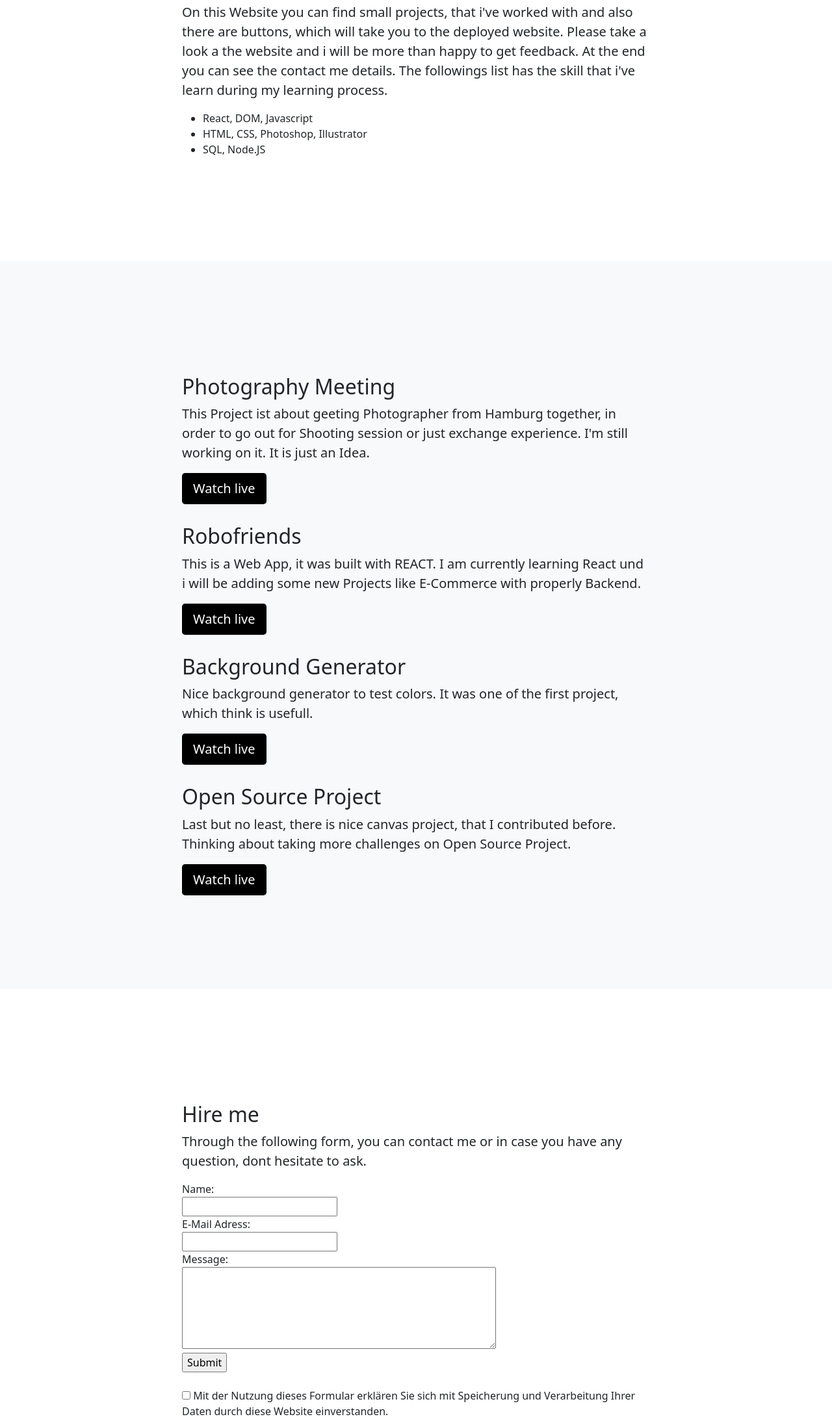
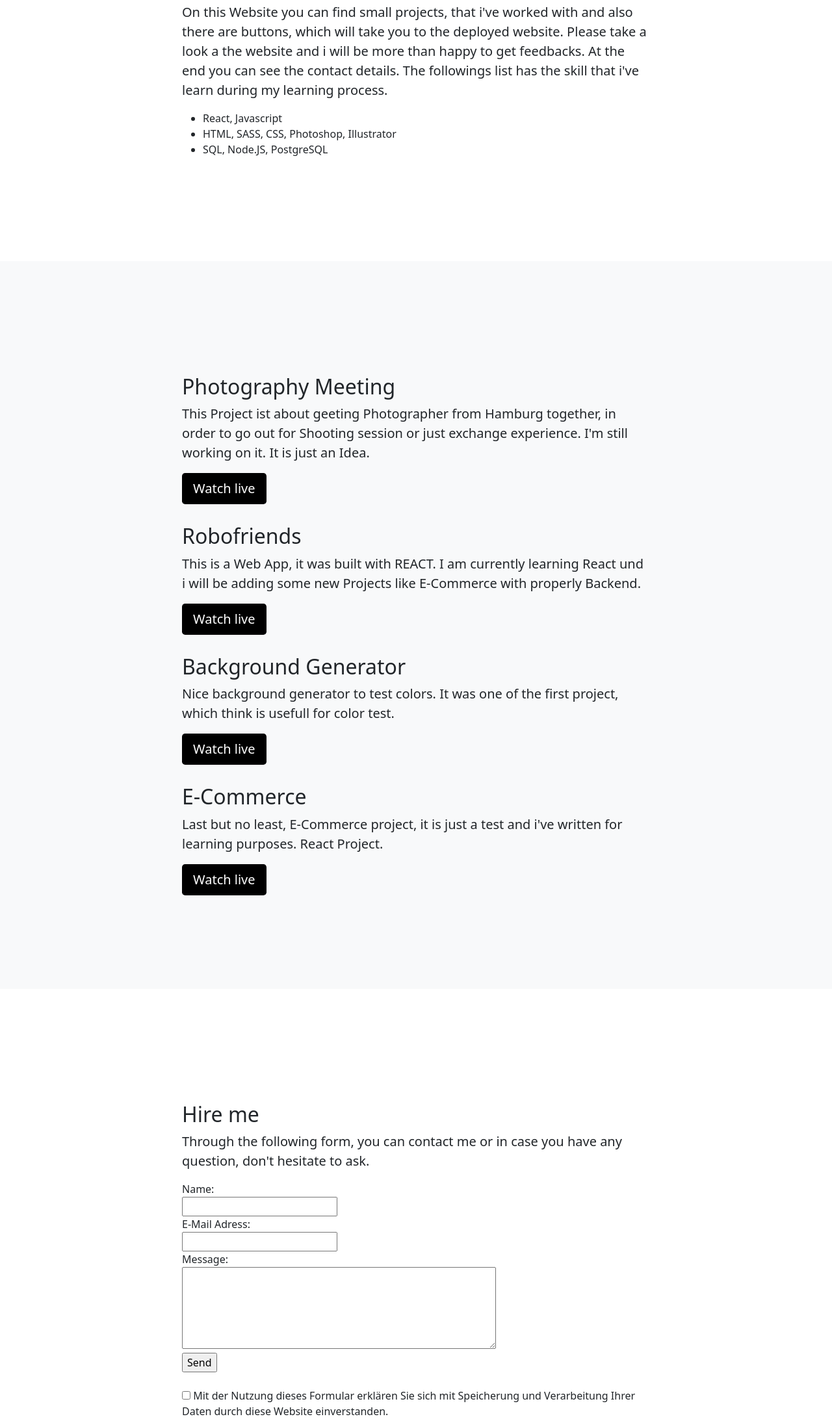
Before and after one commit to jgonz19/portfolio, a plain HTML site: page index.html in a window 1280 px wide. Shown: the part 610-2797 px from the top of the page at 65% size. Drawn offline with nearby package versions, Linux system fonts and the light colour scheme.

Commit message:
adding new project and linked and github

```diff
--- a/index.html
+++ b/index.html
@@ -43,11 +43,11 @@
                 <div class="row gx-4 justify-content-center">
                     <div class="col-lg-8">
                         <h2>About this page</h2>
-                        <p class="lead">On this Website you can find small projects, that i've worked with and also there are buttons, which will take you to the deployed website. Please take a look a the website and i will be more than happy to get feedback. At the end you can see the contact me details. The followings list has the skill that i've learn during my learning process.</p>
+                        <p class="lead">On this Website you can find small projects, that i've worked with and also there are buttons, which will take you to the deployed website. Please take a look a the website and i will be more than happy to get feedbacks. At the end you can see the contact details. The followings list has the skill that i've learn during my learning process.</p>
                         <ul>
-                            <li>React, DOM, Javascript</li>
-                            <li>HTML, CSS, Photoshop, Illustrator</li>
-                            <li>SQL, Node.JS</li>
+                            <li>React, Javascript</li>
+                            <li>HTML, SASS, CSS, Photoshop, Illustrator</li>
+                            <li>SQL, Node.JS, PostgreSQL</li>
 
                         </ul>
                     </div>
@@ -79,17 +79,18 @@
                 <div class="row gx-4 justify-content-center">
                     <div class="col-lg-8">
                         <h2>Background Generator</h2>
-                        <p class="lead">Nice background generator to test colors. It was one of the first project, which think is usefull.</p>
+                        <p class="lead">Nice background generator to test colors. It was one of the first project, which think is usefull for color test.</p>
                         <a class="btn btn-lg btn-new" href="https://jgonz19.github.io/background-generator/">Watch live</a>
                     </div>
                 </div>
             </div>
+
             <div class="container px-4">
                 <div class="row gx-4 justify-content-center">
                     <div class="col-lg-8">
-                        <h2>Open Source Project</h2>
-                        <p class="lead">Last but no least, there is nice canvas project, that I contributed before. Thinking about taking more challenges on Open Source Project.</p>
-                        <a class="btn btn-lg btn-new" href="https://zero-to-mastery.github.io/Canvaz/">Watch live</a>
+                        <h2>E-Commerce</h2>
+                        <p class="lead">Last but no least, E-Commerce project, it is just a test and i've written for learning purposes. React Project.</p>
+                        <a class="btn btn-lg btn-new" href="https://crwn-nic-clothing.herokuapp.com/">Watch live</a>
                     </div>
                 </div>
             </div>
@@ -100,7 +101,7 @@
                 <div class="row gx-4 justify-content-center">
                     <div class="col-lg-8 kontaktformular">
                         <h2>Hire me</h2>
-                        <p class="lead">Through the following form, you can contact me or in case you have any question, dont hesitate to ask.</p>
+                        <p class="lead">Through the following form, you can contact me or in case you have any question, don't hesitate to ask.</p>
                         <form action="http://www.formular-chef.de/fc.cgi" method="post" enctype="multipart/form-data">
 
                             <!-- Wir definieren einen festen Betreff: -->
@@ -118,7 +119,7 @@
                             <textarea name="text" rows="5" cols="50"></textarea>
 
                             <div>
-                                <input type="submit" value="Submit">
+                                <input type="submit" value="Send">
                                 <label><br>
                                     <input type="checkbox" id="dsgvo" name="dsgvo" required>
                                     Mit der Nutzung dieses Formular erklären Sie sich mit Speicherung und Verarbeitung Ihrer Daten durch diese Website einverstanden.
@@ -131,11 +132,15 @@
         </section>
         <!-- Footer-->
         <footer class="py-5 bg-dark">
-            <div class="container px-4"><p class="m-0 text-center text-white"><a href="https://www.instagram.com/ulisesgonzalezii/" class="fa fa-instagram" target="_blank">     Ulises Gonzalez II  </a></p></div>
+            <div class="container px-4"><p class="m-0 text-center text-white">
+                <a href="https://www.linkedin.com/in/jeyson-gonzalez-1666ba19a/" class="fa fa-linkedin" target="_blank">  Ulises Gonzalez II</a>
+                <a href="https://github.com/jgonz19" class="fa fa-github" target="_blank">   Ulises Gonzalez II</a>
+            </div>
         </footer>
         <!-- Bootstrap core JS-->
         <script src="https://cdn.jsdelivr.net/npm/bootstrap@5.1.3/dist/js/bootstrap.bundle.min.js"></script>
         <!-- Core theme JS-->
         <script src="js/scripts.js"></script>
     </body>
+
 </html>
```
Also changed, not shown: css/styles.css.
